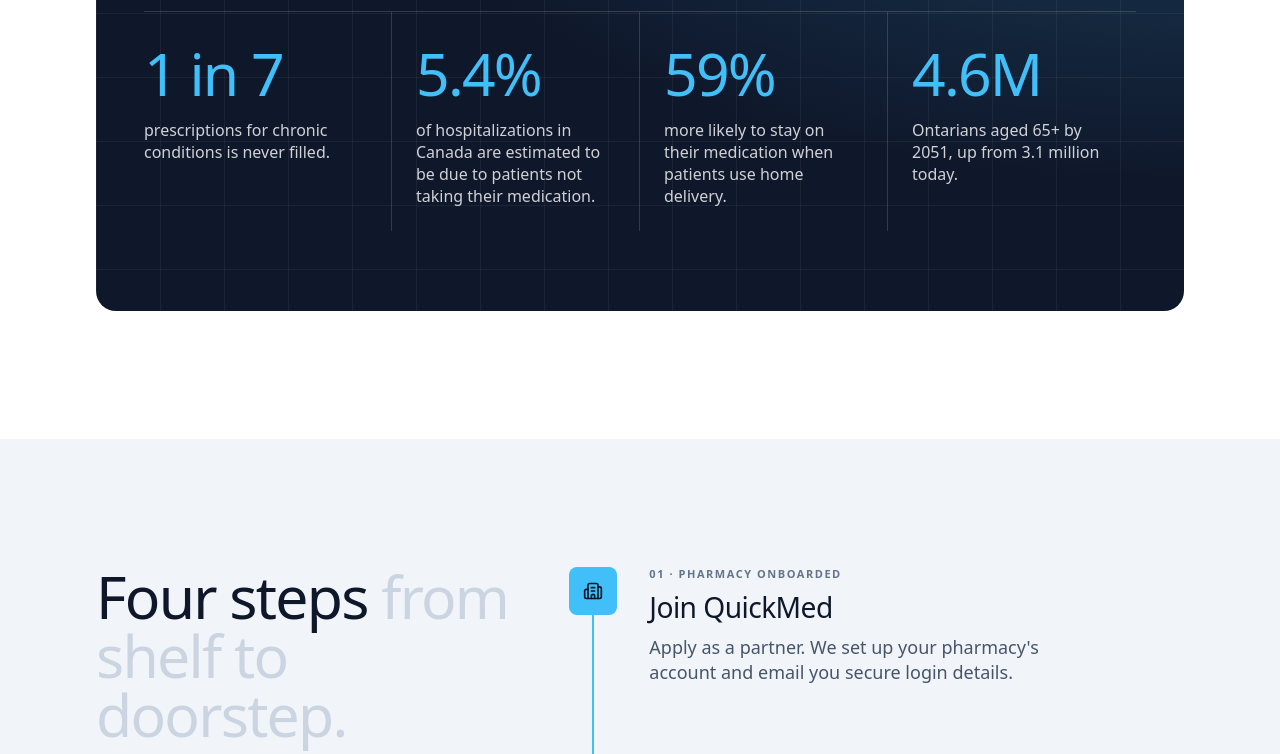
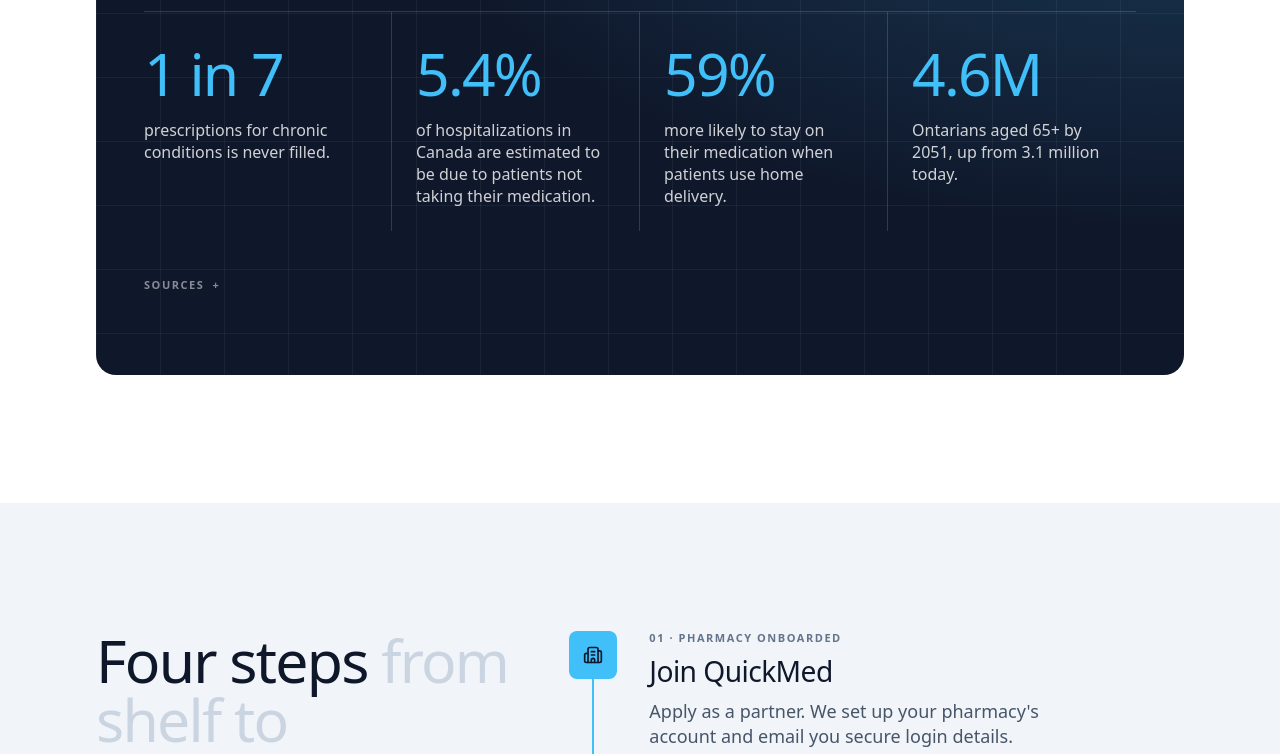
Before and after one commit to Louneyz/quickmed, a Next.js app: page / in a window 1280 px wide. Shown: the part 1564-2318 px from the top of the page. Built offline with nearby package versions, Linux system fonts and the light colour scheme.

Commit message:
Add a small Sources disclosure under the stat band
Co-Authored-By: Claude Opus 5.5 <noreply@anthropic.com>
Claude-Session: https://claude.ai/code/session_013yoprER6nrvyU9BHoq6jjD

```diff
--- a/src/components/home/stat-band.tsx
+++ b/src/components/home/stat-band.tsx
@@ -100,6 +100,23 @@ export function StatBand() {
                                 </div>
                             ))}
                         </dl>
+
+                        {/* One small link; the full source list opens on demand. */}
+                        <details className="group mt-10">
+                            <summary className="label-mono inline-flex cursor-pointer list-none items-center gap-2 text-white/50 hover:text-white [&::-webkit-details-marker]:hidden">
+                                Sources
+                                <span className="transition-transform group-open:rotate-45" aria-hidden="true">+</span>
+                            </summary>
+                            <ol className="mt-4 space-y-1 text-xs text-white/50">
+                                {stats.map((stat) => (
+                                    <li key={stat.source}>
+                                        <a href={stat.href} target="_blank" rel="noopener noreferrer" className="underline underline-offset-2 hover:text-white">
+                                            {stat.source}
+                                        </a>
+                                    </li>
+                                ))}
+                            </ol>
+                        </details>
                     </div>
                 </div>
             </div>
```
